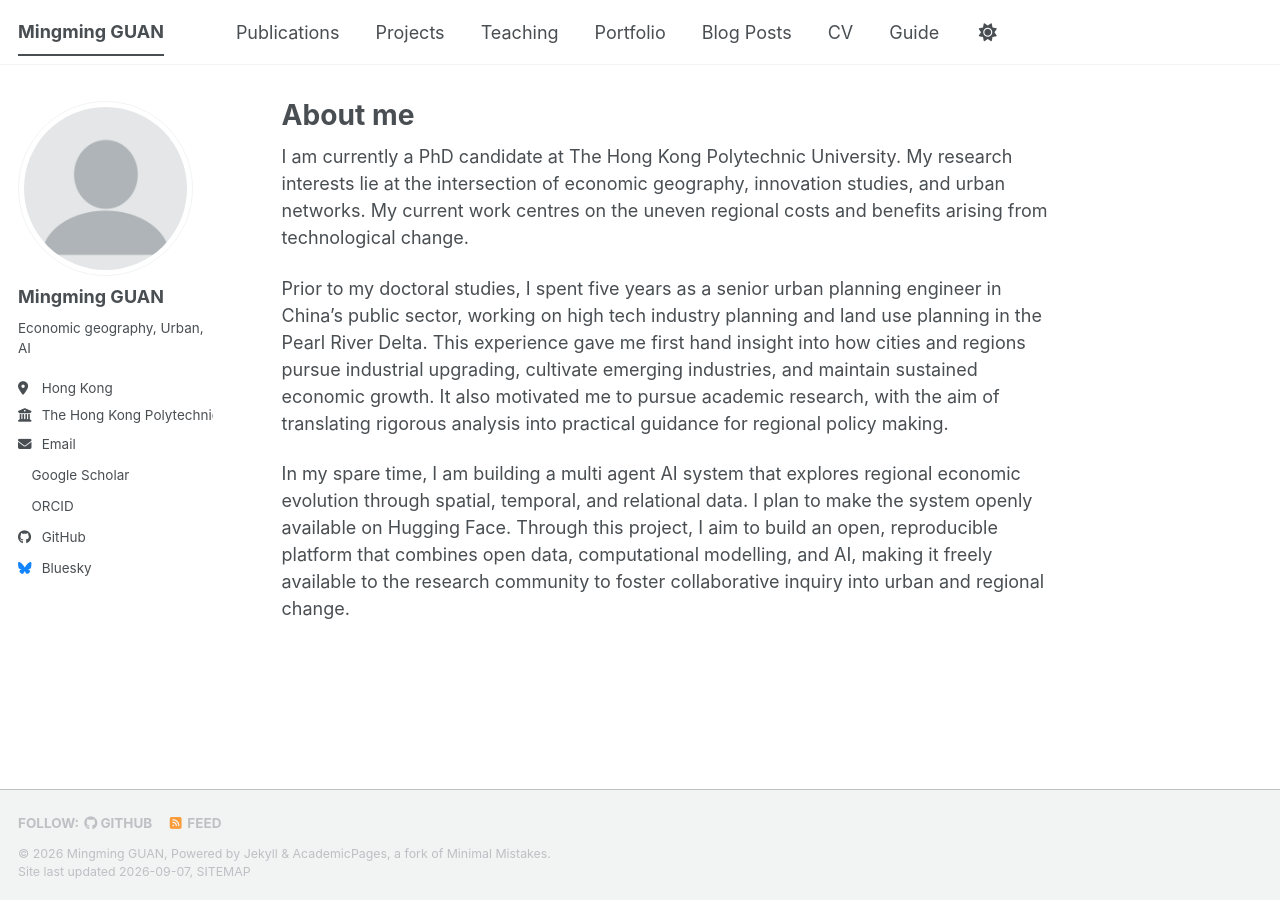
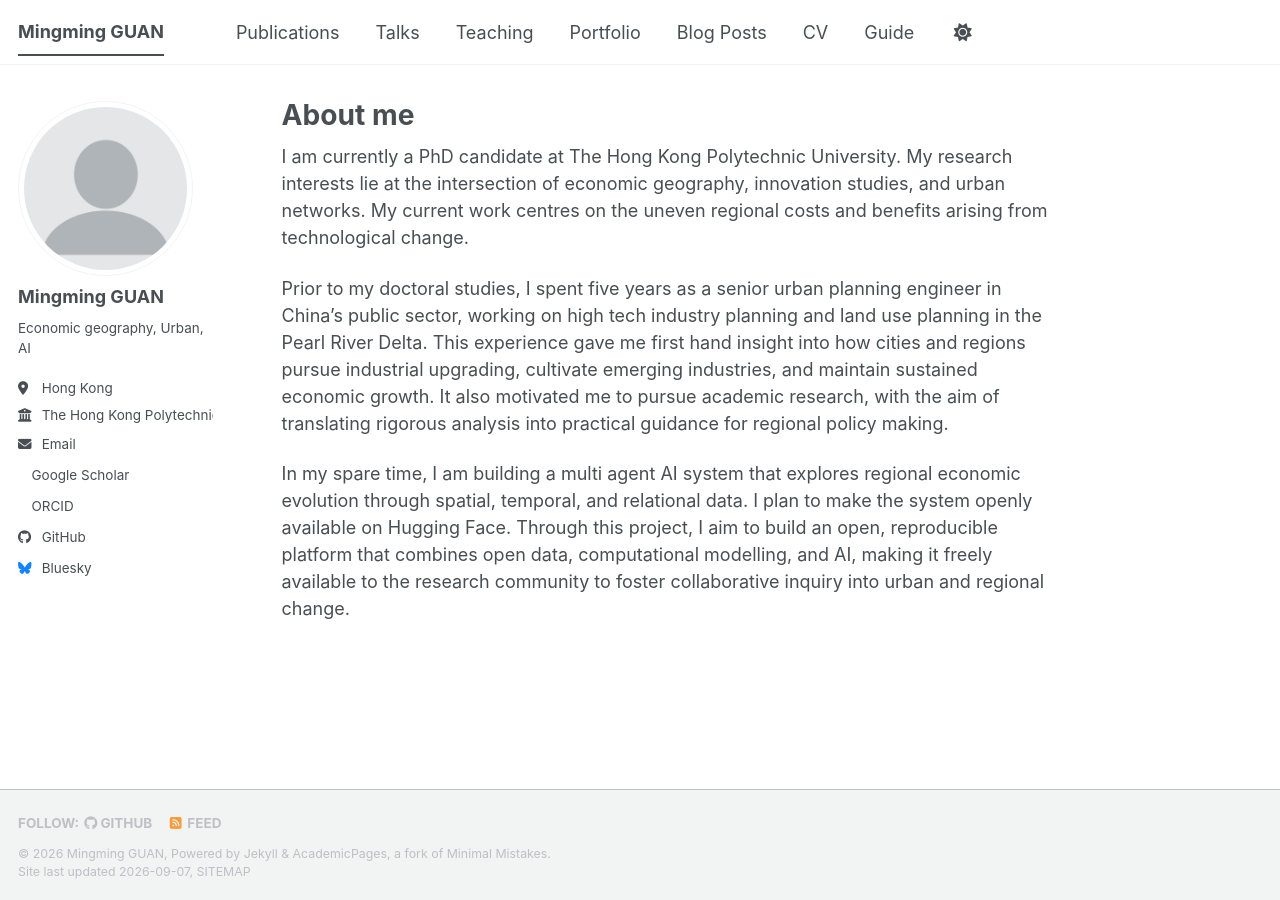
Before and after one commit to geogmm/geogmm.github.io, a Jekyll site: the page built from _pages/about.md, in a window 1280 px wide. Built offline with Jekyll 4.4.1, drawn with Linux system fonts in a browser that asks for light colours; a style sheet for code colours, icons or effects is not loaded.

Commit message:
Update navigation.yml

```diff
--- a/_data/navigation.yml
+++ b/_data/navigation.yml
@@ -11,8 +11,8 @@ main:
   - title: "Publications"
     url: /publications/
 
-  - title: "Projects"
-    url: /projects/
+  - title: "Talks"
+    url: /talks/
 
   - title: "Teaching"
     url: /teaching/
```
